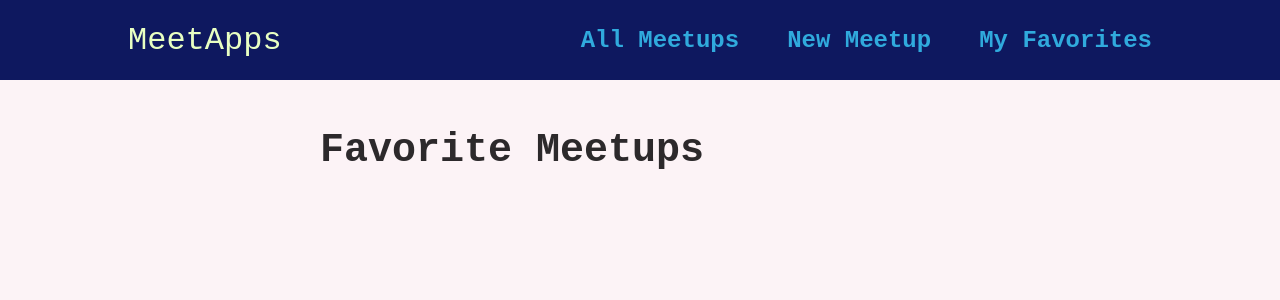
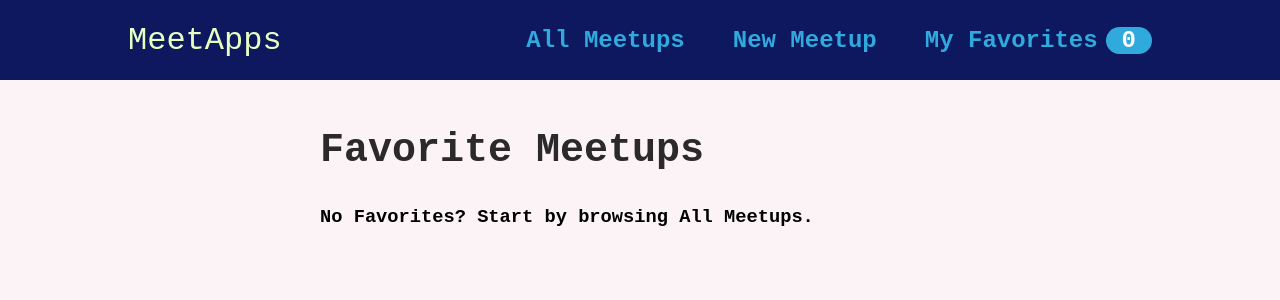
Before and after one commit to frustrabe/meetapp, a React (Create React App) app: page /favorites in a window 1280 px wide. Shown: the top 300 px of the page. Built offline with nearby package versions, Linux system fonts and the light colour scheme; a web font is replaced by a local one.

Commit message:
finished Context use in components, added badge to favorites

```diff
--- a/src/components/layout/MainNavigation.js
+++ b/src/components/layout/MainNavigation.js
@@ -1,7 +1,11 @@
+import { useContext } from 'react';
+import FavoritesContext from '../../store/favorites-context';
 import { Link } from 'react-router-dom';
 import classes from './MainNavigation.module.css';
 
 function MainNavigation() {
+    const favoritesContextObject = useContext(FavoritesContext);
+
     return (
         <header className={classes.header}>
             <div className={classes.logo}>MeetApps</div>
@@ -14,7 +18,10 @@ function MainNavigation() {
                         <Link to={'/new-meetup'}>New Meetup</Link>
                     </li>
                     <li>
-                        <Link to={'/favorites'}>My Favorites</Link>
+                        <Link to={'/favorites'}>
+                            My Favorites
+                            <span className={classes.badge}>{favoritesContextObject.totalFavorites}</span>
+                        </Link>
                     </li>
                 </ul>
             </nav>
--- a/src/components/layout/MainNavigation.module.css
+++ b/src/components/layout/MainNavigation.module.css
@@ -40,9 +40,9 @@
 }
 
 .badge {
-    background-color: #cc2062;
+    background-color: #30AADD;
     color: white;
-    border-radius: 12px;
+    border-radius: 18px;
     padding: 0 1rem;
     margin-left: 0.5rem;
 }
--- a/src/components/meetups/MeetupItem.js
+++ b/src/components/meetups/MeetupItem.js
@@ -1,7 +1,7 @@
 import { useContext } from 'react';
 import classes from './MeetupItem.module.css';
 import Card from '../ui/Card';
-import FavoritesContext from '../../store/favorite-context';
+import FavoritesContext from '../../store/favorites-context';
 
 function MeetupItem(props) {
     const favoritesContextObject = useContext(FavoritesContext);
--- a/src/index.js
+++ b/src/index.js
@@ -3,7 +3,7 @@ import ReactDOM from 'react-dom/client';
 import './index.css';
 import App from './App';
 import { BrowserRouter } from 'react-router-dom';
-import { FavoritesContextProvider } from './store/favorite-context';
+import { FavoritesContextProvider } from './store/favorites-context';
 
 const root = ReactDOM.createRoot(document.getElementById('root'));
 root.render(
@@ -11,5 +11,5 @@ root.render(
     <BrowserRouter>
       <App />
     </BrowserRouter>
-  </FavoritesContextProvider>,
+  </FavoritesContextProvider>
 );
--- a/src/pages/Favorites.js
+++ b/src/pages/Favorites.js
@@ -1,9 +1,23 @@
-import React from "react";
+import { useContext } from 'react';
+import FavoritesContext from '../store/favorites-context';
+import MeetupList from '../components/meetups/MeetupList';
+
 
 function FavoritesPage() {
+    const favoritesContextObject = useContext(FavoritesContext);
+
+    let content;
+
+    if (favoritesContextObject.totalFavorites === 0) {
+        content = <h3> No Favorites? Start by browsing All Meetups.</h3>
+    } else {
+        content = <MeetupList meetups={favoritesContextObject.favorites} />
+    }
+
     return (
         <section>
             <h1>Favorite Meetups</h1>
+            {content}
         </section>
     );
 }
```
Also changed, not shown: src/store/favorites-context.js (renamed from src/store/favorite-context.js).
